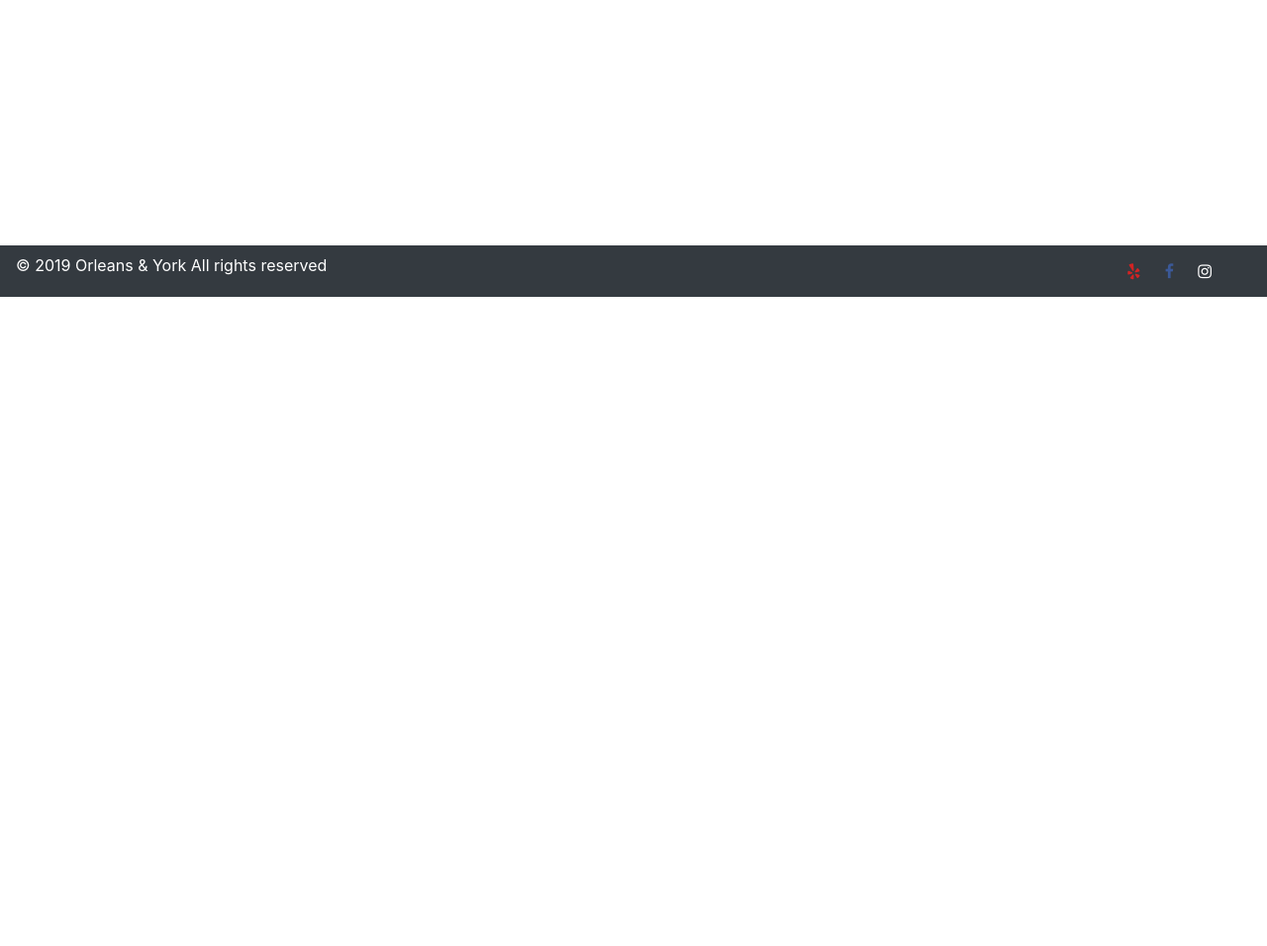
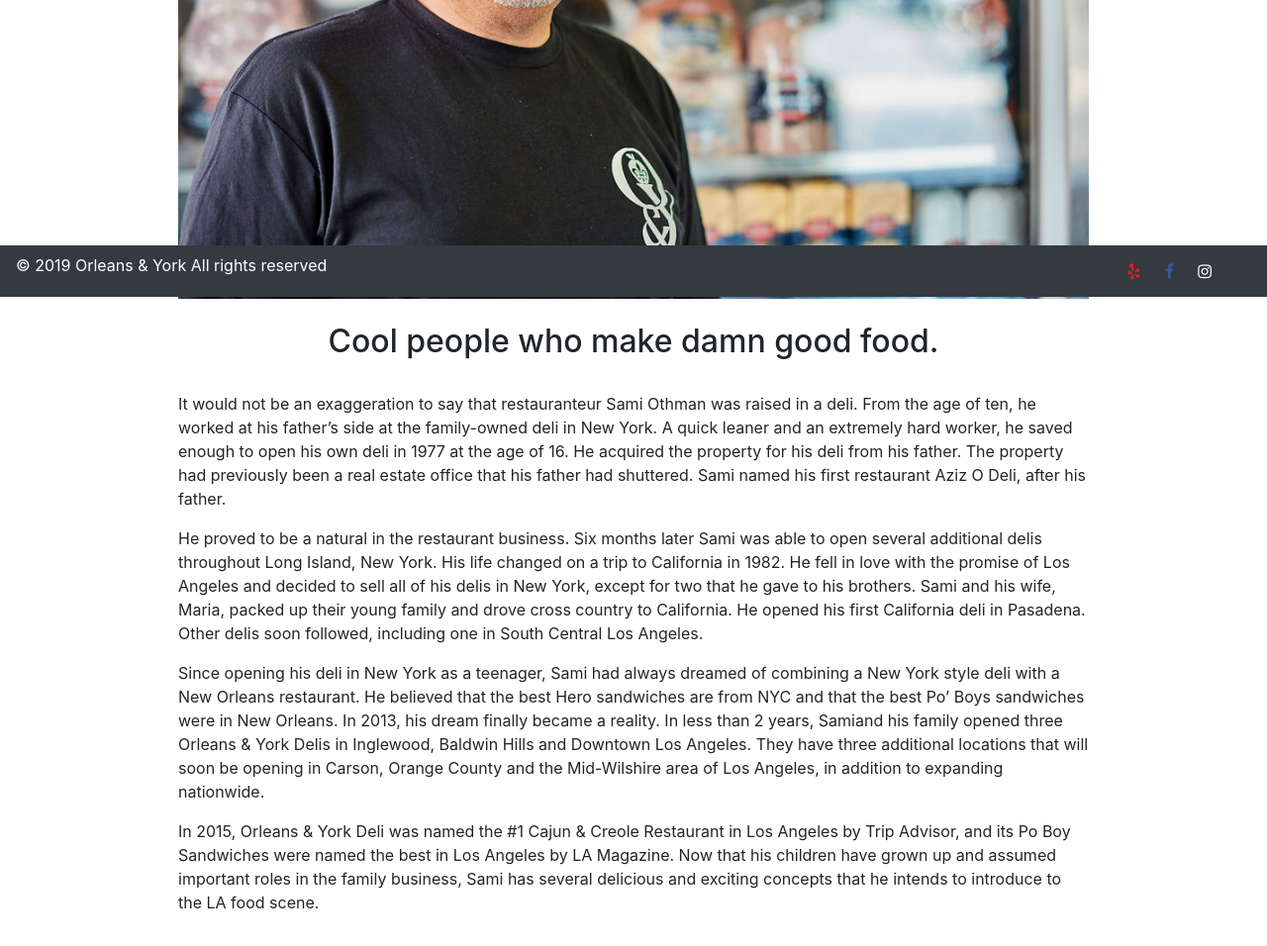
Before and after one commit to zebranode/project-1, a plain HTML site: page about.html in a window 1280 px wide. Shown: the part 500-1456 px from the top of the page at 99% size. Before the commit the page ends 800 px from the top, so only its background shows below. Drawn offline with nearby package versions, Linux system fonts and the light colour scheme.

Commit message:
add about page text and image

```diff
--- a/about.html
+++ b/about.html
@@ -35,7 +35,42 @@
             </div>
         </nav>
     </div>
-
+    <br><br>
+     <!-- about text -->
+    <div class="container">
+        <div class="row">
+            <div class="col-1"></div>
+            <div id ="about-text" class="col-10">
+                <img class="mx-auto d-block" src="assets/images/orleansandyork-about-sami.jpg" style="width:100%;">
+                <br>
+                <h2 class="text-center">Cool people who make damn good food.</h2>
+                <br>
+                <p class="about-paragraph">It would not be an exaggeration to say that restauranteur Sami Othman was raised in a deli.
+                    From the age of ten, he worked at his father’s side at the family-owned deli in New York. A quick leaner and an
+                    extremely hard worker, he saved enough to open his own deli in 1977 at the age of 16. He acquired the property for
+                    his deli from his father. The property had previously been a real estate office that his father had shuttered. Sami
+                    named his first restaurant Aziz O Deli, after his father.</p>
+                <p class="about-paragraph">He proved to be a natural in the restaurant business. Six months later Sami was able to open
+                    several additional delis throughout Long Island, New York. His life changed on a trip to California in 1982. He fell
+                    in love with the promise of Los Angeles and decided to sell all of his delis in New York, except for two that he
+                    gave to his brothers. Sami and his wife, Maria, packed up their young family and drove cross country to California.
+                    He opened his first California deli in Pasadena. Other delis soon followed, including one in South Central Los
+                    Angeles.</p>
+                <p class="about-paragraph">Since opening his deli in New York as a teenager, Sami had always dreamed of combining a New
+                    York style deli with a New Orleans restaurant. He believed that the best Hero sandwiches are from NYC and that the
+                    best Po’ Boys sandwiches were in New Orleans. In 2013, his dream finally became a reality. In less than 2 years,
+                    Samiand his family opened three Orleans & York Delis in Inglewood, Baldwin Hills and Downtown Los Angeles. They have
+                    three additional locations that will soon be opening in Carson, Orange County and the Mid-Wilshire area of Los
+                    Angeles, in addition to expanding nationwide.</p>
+                <p class="about-paragraph">In 2015, Orleans & York Deli was named the #1 Cajun & Creole Restaurant in Los Angeles by
+                    Trip Advisor, and its Po Boy Sandwiches were named the best in Los Angeles by LA Magazine. Now that his children
+                    have grown up and assumed important roles in the family business, Sami has several delicious and exciting concepts
+                    that he intends to introduce to the LA food scene.</p>
+            </div>
+            <div class="col-1"></div>
+        </div>
+    </div>
+    <br><br><br><br>
     <!-- Footer Nav Bar-->
     <nav class="navbar fixed-bottom navbar-light bg-dark footer">
         <div class="row row-parent style-dark footer-row">
```
Also changed, not shown: assets/images/orleansandyork-about-sami.jpg (added). Lines whose indentation alone changed are shown as unchanged.
